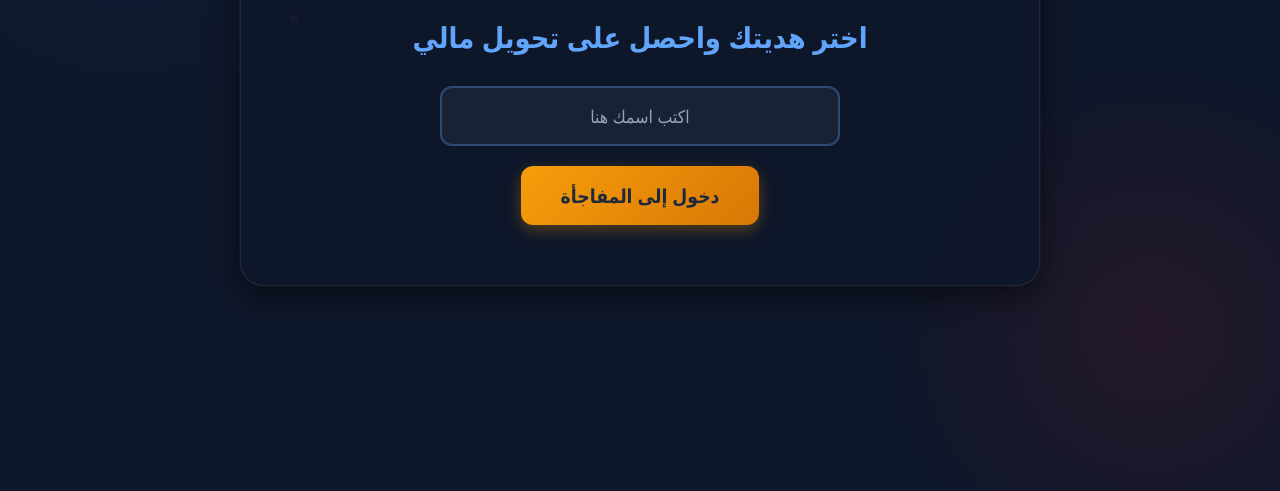
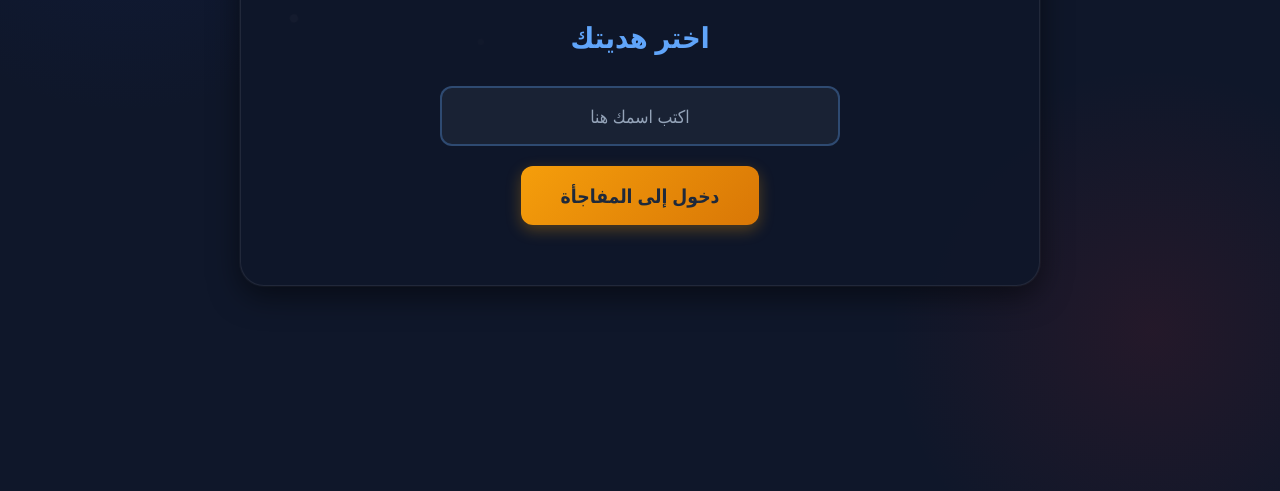
Before and after one commit to johnlatif2026/Merry_Christmas, a website: page index.html in a window 1280 px wide. Shown: the part 309-800 px from the top of the page. Drawn offline with Linux system fonts and the light colour scheme.

Commit message:
Update index.html

```diff
--- a/index.html
+++ b/index.html
@@ -288,7 +288,7 @@
 <body>
     <div class="container" id="username-container">
         <h1>🎄 مفاجأة السنة الجديدة 🎁</h1>
-        <h2>اختر هديتك واحصل على تحويل مالي</h2>
+        <h2>اختر هديتك</h2>
 
         <div class="input-group">
             <input type="text" id="username" placeholder="اكتب اسمك هنا" />
```
